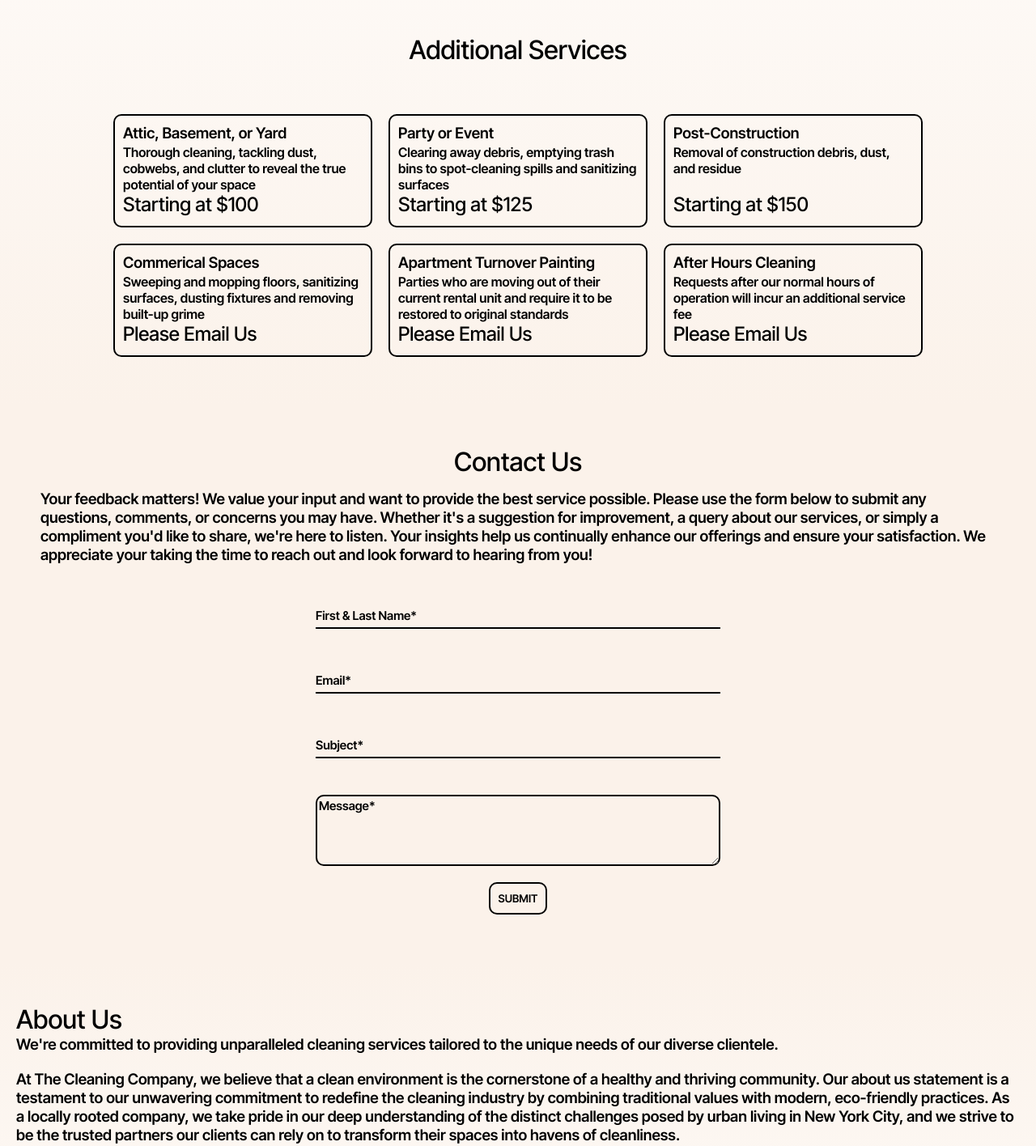
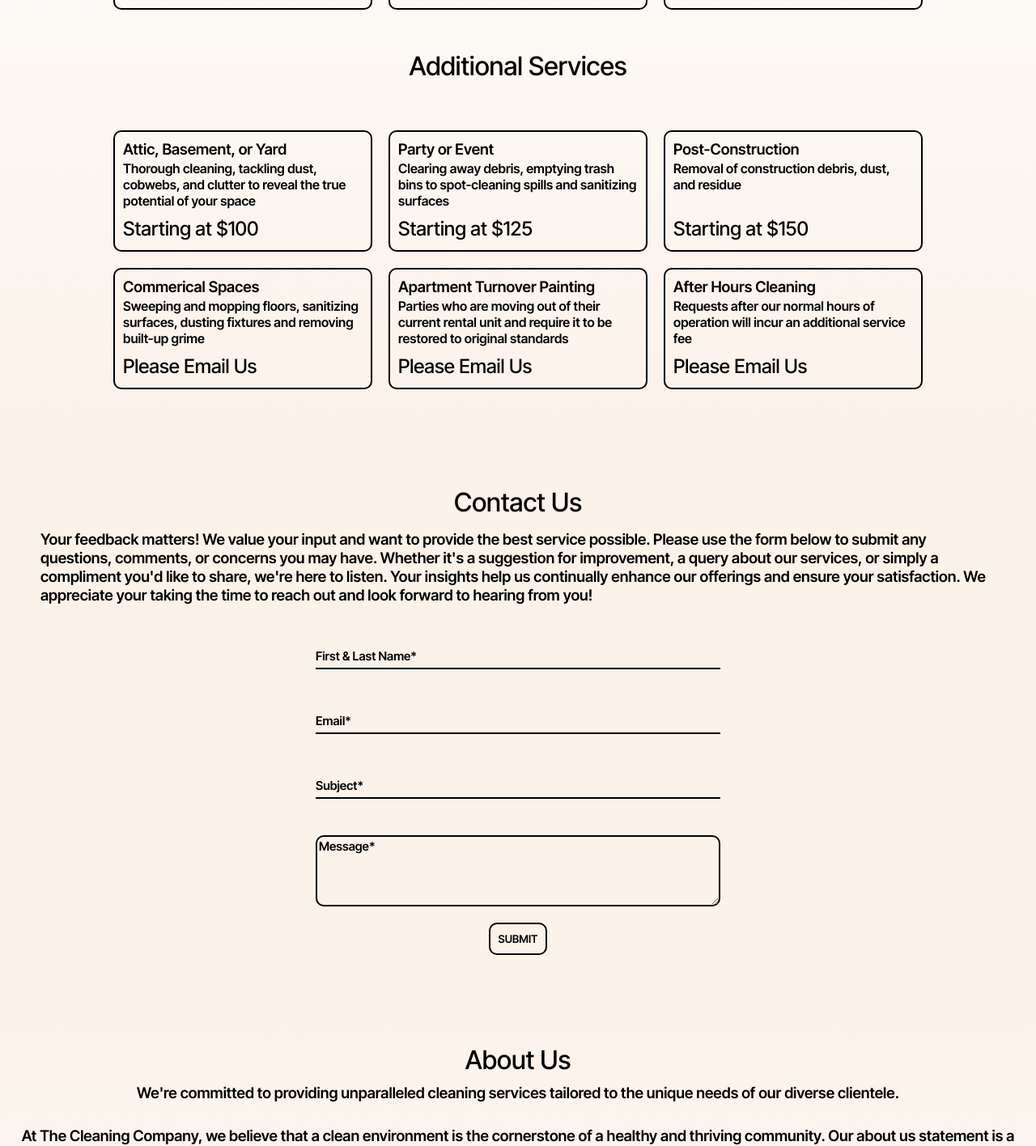
Before and after one commit to iamoscaroneill/thecleaningcompany, a React (Vite) app in the folder client/: page / in a window 1280 px wide. Shown: the part 2877-4293 px from the top of the page at 81% size. Built offline with nearby package versions, Linux system fonts and the light colour scheme; a web font is replaced by a local one.

Commit message:
component update

```diff
--- a/client/src/Components/About/About.module.css
+++ b/client/src/Components/About/About.module.css
@@ -2,11 +2,13 @@
     height: 100%;
     width: 100vw;
     padding: 50px 20px;
-    background-image: linear-gradient(180deg, var(--OffWhite), var(--Light));;
+    background-image: linear-gradient(180deg, var(--OffWhite), var(--Light));
+    text-align: center;
 }
 
 .container h3 {
     font-family: var(--ITSemiBold);
+    margin-top: 10px;
 }
 
 @media screen and (max-width: 800px) {
--- a/client/src/Components/Prices/Prices.module.css
+++ b/client/src/Components/Prices/Prices.module.css
@@ -16,15 +16,6 @@
     color: var(--Dark);
 }
 
-.pricingContainer {
-    height: auto;
-    width: 100%;
-    display: flex;
-    align-items: center;
-    justify-content: center;
-    flex-direction: column;
-    flex-wrap: wrap;}
-
 .packageContainer {
     height: auto;
     /* width: 100%; */
@@ -38,8 +29,19 @@
 
 }
 
+.pricingContainer {
+    height: auto;
+    /* width: 100%; */
+    margin: 0px 10px 10px 10px;
+    display: flex;
+    align-items: center;
+    justify-content: center;
+    flex-direction: column;
+    flex-wrap: wrap;
+}
+
 .service {
-    height: 140px;
+    height: 150px;
     width: 320px;
     padding: 10px;
     text-align: left;
@@ -47,19 +49,18 @@
     border: 2px solid var(--Dark);
     border-radius: 10px;
 }
-
-.service h2 {
-    height: 36px;
-}
-
 .service h3 {
     font-family: var(--ITSemiBold);
     height: 25px;
 }
 
 .service h4 {
-    height: 60px;
+    height: 70px;
     font-family: var(--ITSemiBold);
+}
+
+.service h2 {
+    height: 36px;
 }
 
 .prices {
```
